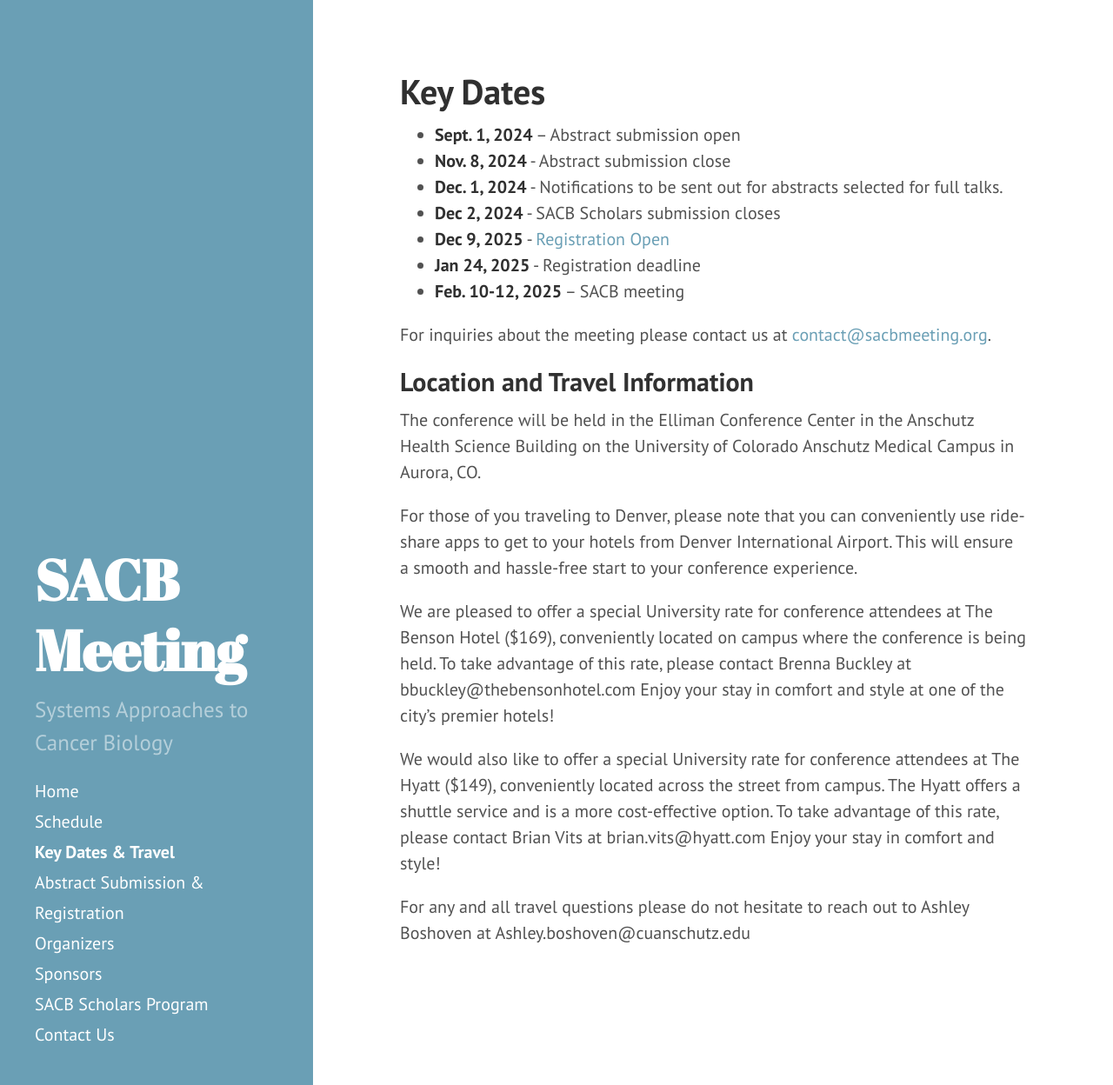
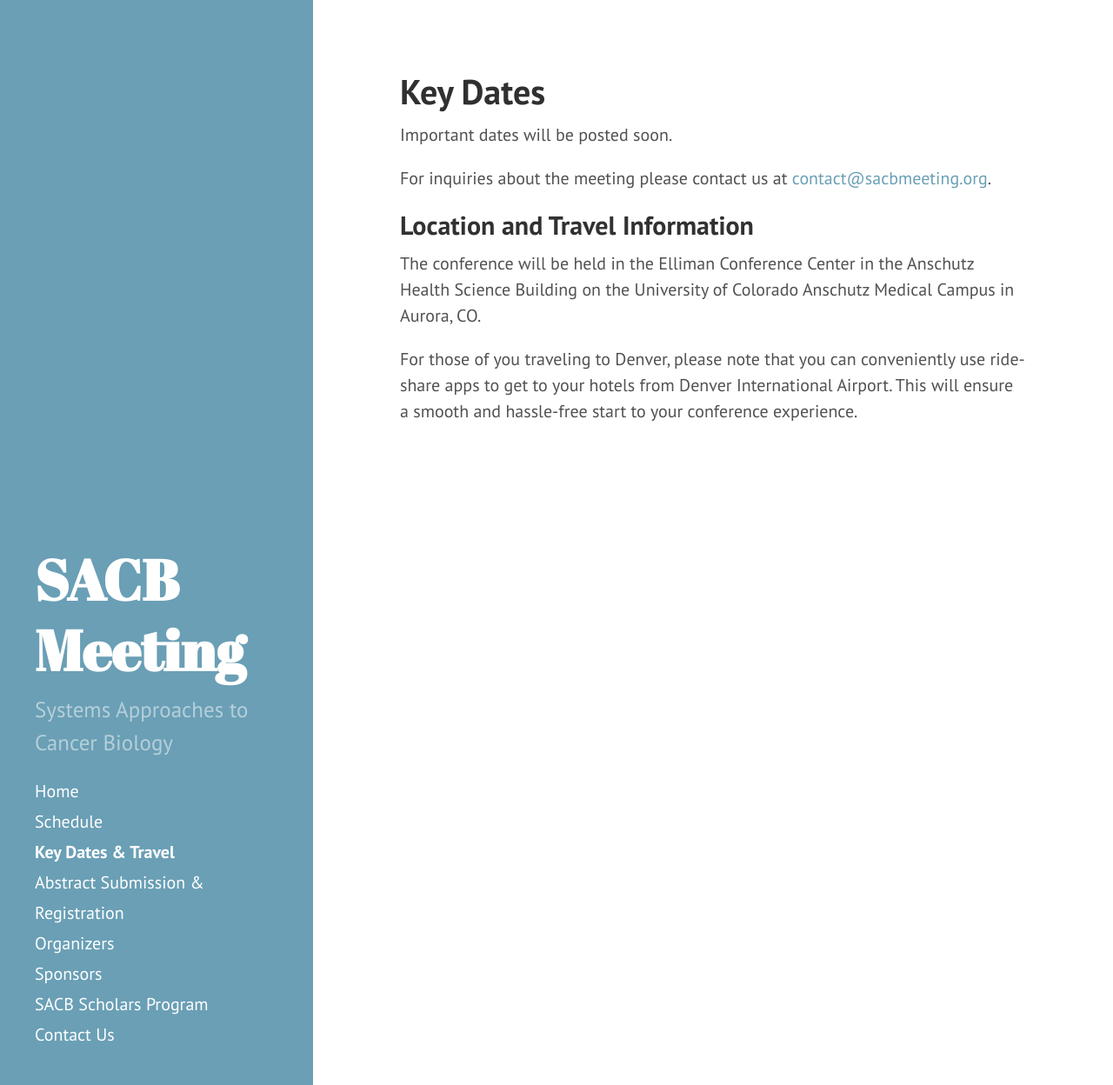
Before and after one commit to AECCSB/sacb-meeting, a Jekyll site: the page built from keydates.md, in a window 1280 px wide and 1248 px high. Shown: the whole window at 87% size. Built offline with Jekyll 4.4.1, drawn with Linux system fonts in a browser that asks for light colours.

Commit message:
Update keydates.md

```diff
--- a/keydates.md
+++ b/keydates.md
@@ -3,13 +3,7 @@
 layout: page
 ---
 
-- **Sept. 1, 2024** – Abstract submission open
-- **Nov. 8, 2024** - Abstract submission close
-- **Dec. 1, 2024** - Notifications to be sent out for abstracts selected for full talks.
-- **Dec 2, 2024** - SACB Scholars submission closes
-- **Dec 9, 2025** - [Registration Open](https://cvent.me/747BO2)
-- **Jan 24, 2025** - Registration deadline
-- **Feb. 10-12, 2025** – SACB meeting
+Important dates will be posted soon.
 
 For inquiries about the meeting please contact us at [contact@sacbmeeting.org](mailto:contact@sacbmeeting.org).
 
@@ -17,9 +11,3 @@
 The conference will be held in the Elliman Conference Center in the Anschutz Health Science Building on the University of Colorado Anschutz Medical Campus in Aurora, CO.
 
 For those of you traveling to Denver, please note that you can conveniently use ride-share apps to get to your hotels from Denver International Airport. This will ensure a smooth and hassle-free start to your conference experience.
-
-We are pleased to offer a special University rate for conference attendees at The Benson Hotel ($169), conveniently located on campus where the conference is being held. To take advantage of this rate, please contact Brenna Buckley at bbuckley@thebensonhotel.com Enjoy your stay in comfort and style at one of the city's premier hotels!
-
-We would also like to offer a special University rate for conference attendees at The Hyatt ($149), conveniently located across the street from campus. The Hyatt offers a shuttle service and is a more cost-effective option. To take advantage of this rate, please contact Brian Vits at brian.vits@hyatt.com Enjoy your stay in comfort and style!
-
-For any and all travel questions please do not hesitate to reach out to Ashley Boshoven at Ashley.boshoven@cuanschutz.edu
```
